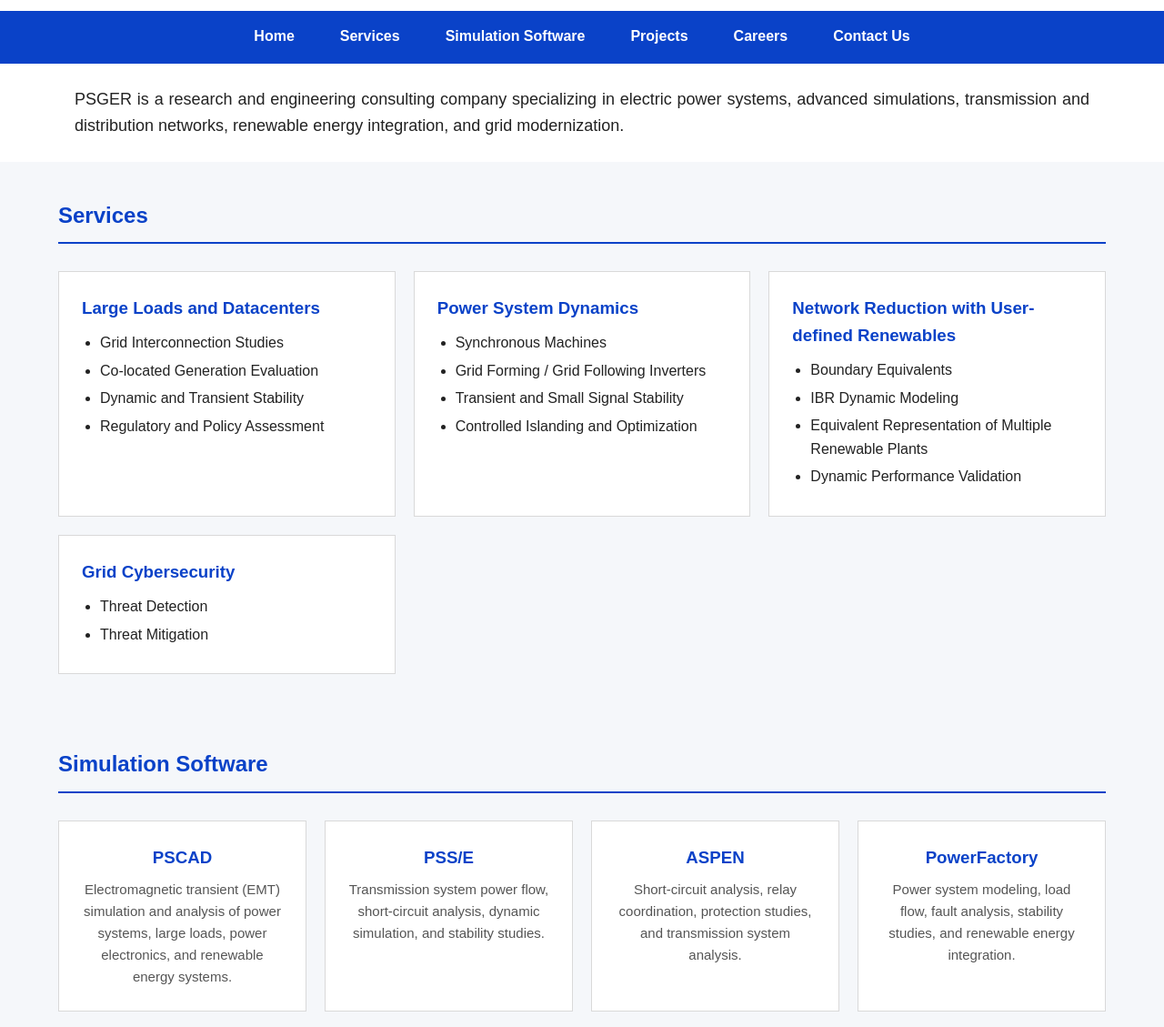
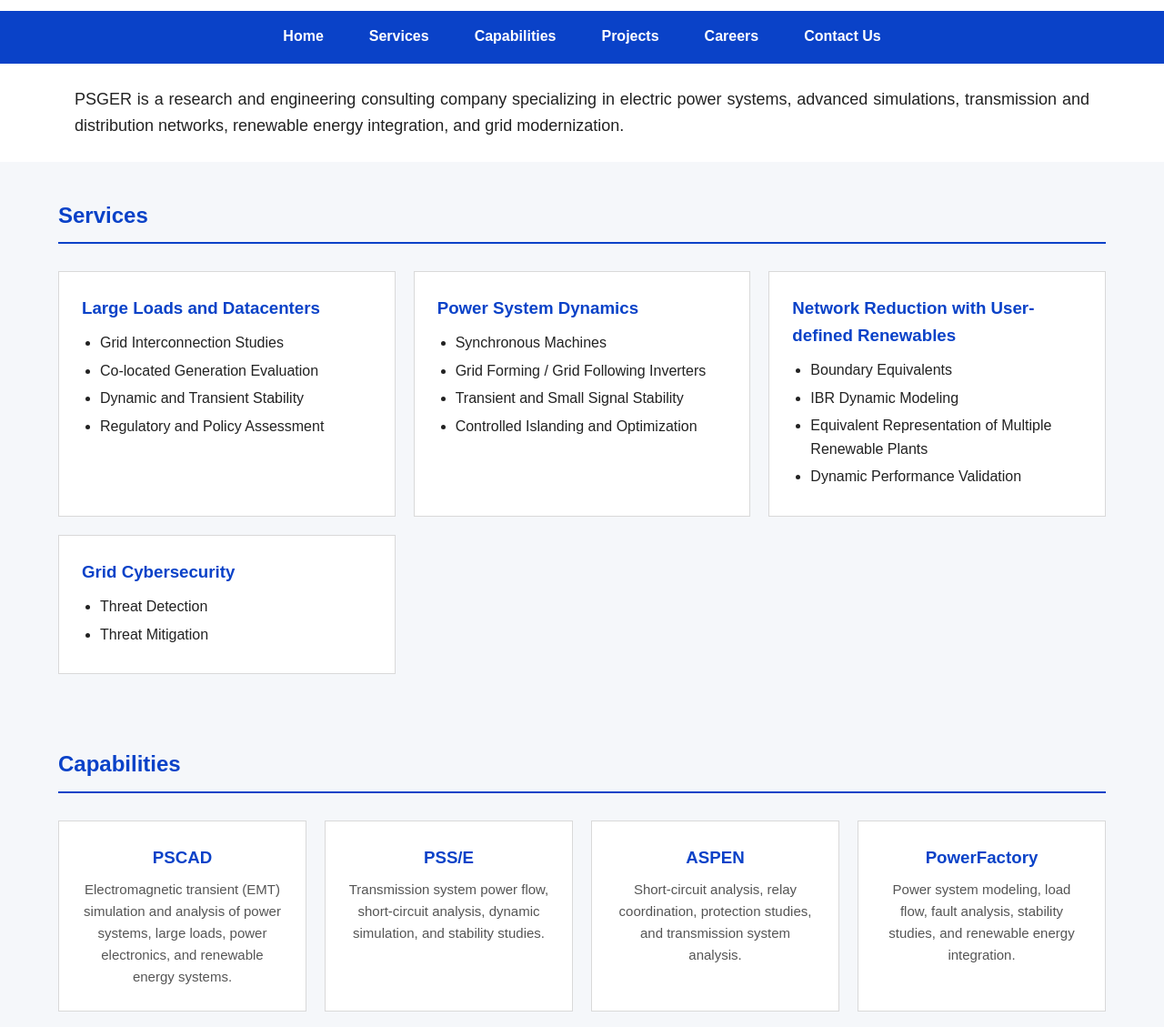
Before and after one commit to pspower-psger/homepage, a plain HTML site: page index.html in a window 1280 px wide. Shown: the part 170-1299 px from the top of the page at 91% size. Drawn offline with Linux system fonts and the light colour scheme.

Commit message:
Update index.html

```diff
--- a/index.html
+++ b/index.html
@@ -275,7 +275,7 @@ footer a{
         <div class="container">
             <a href="#home">Home</a>
             <a href="#services">Services</a>
-            <a href="#software">Simulation Software</a>
+            <a href="#software">Capabilities</a>
             <a href="#projects">Projects</a>
             <a href="#careers">Careers</a>
             <a href="#contact">Contact Us</a>
@@ -352,7 +352,7 @@ footer a{
 
     <div class="container">
 
-        <h2 class="section-title">Simulation Software</h2>
+        <h2 class="section-title">Capabilities</h2>
 
         <div class="software-grid">
 
```
